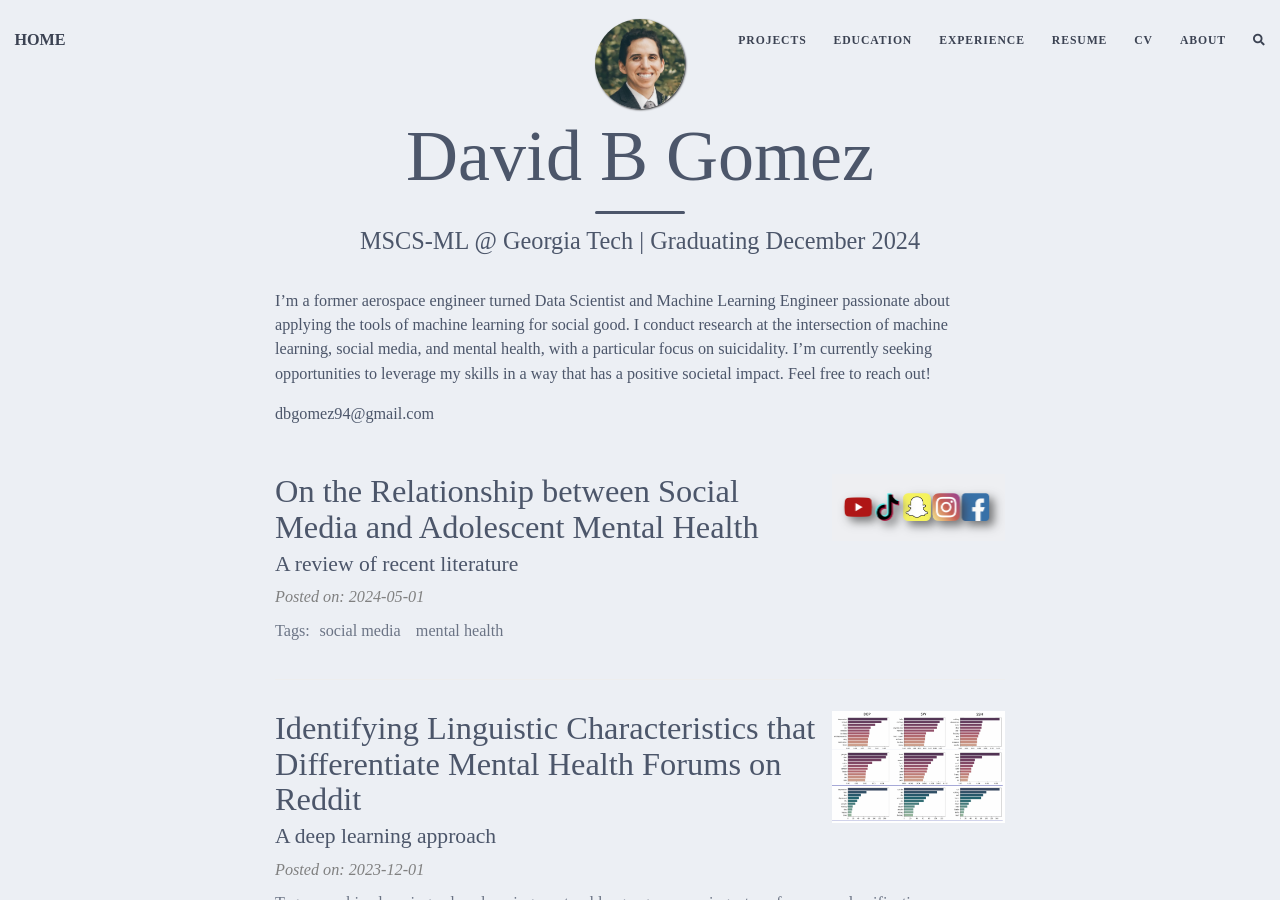
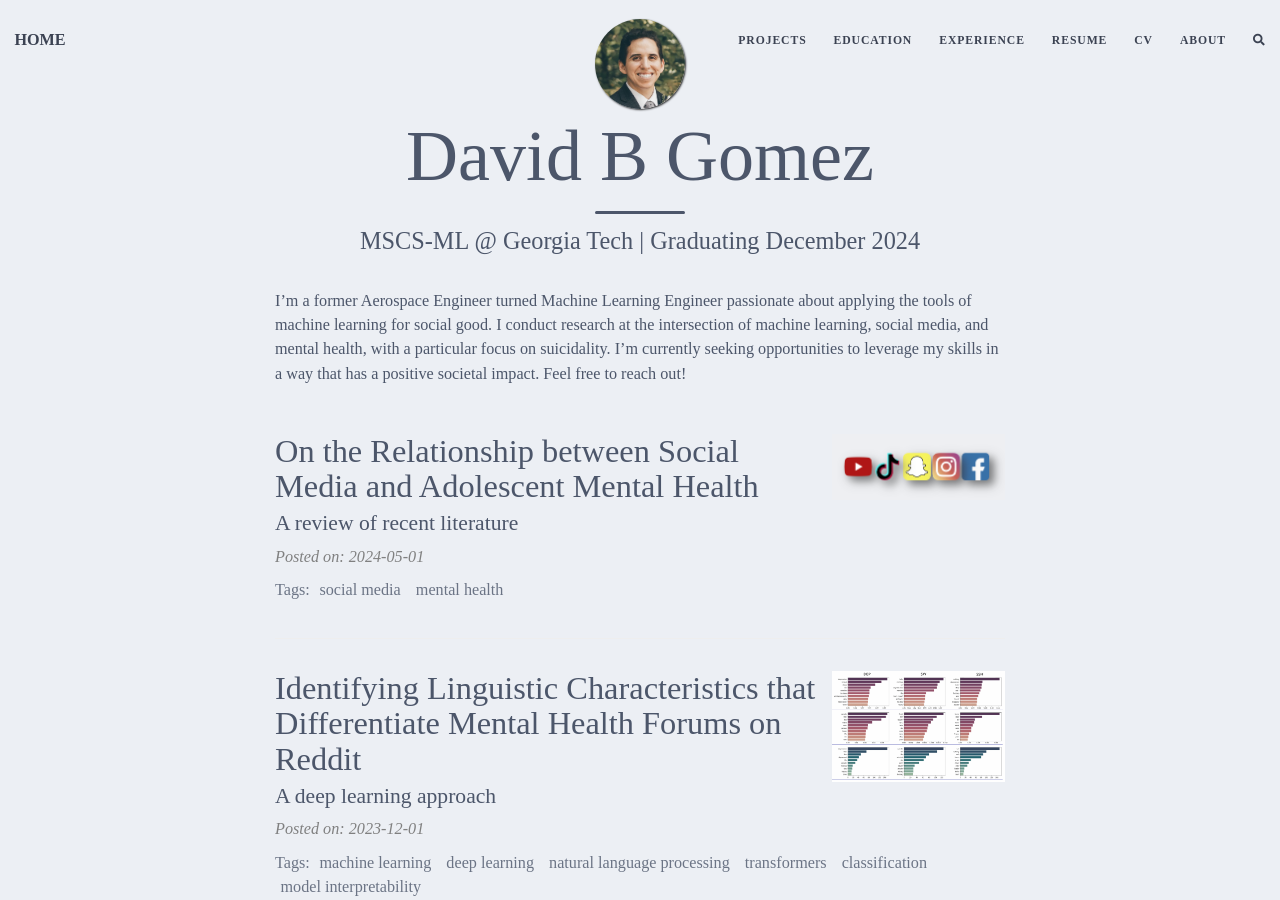
Before and after one commit to dbgomez94/dbgomez94.github.io, a Jekyll site: the page built from index.md, in a window 1280 px wide and 900 px high. Built offline with Jekyll 4.4.1, drawn with Linux system fonts in a browser that asks for light colours; nearby versions of some CDN libraries; the list of posts is cut into pages by our own code; comment, search, counter and statistics services are not loaded.

Commit message:
updating projects

```diff
--- a/index.md
+++ b/index.md
@@ -4,6 +4,4 @@ title: David B Gomez
 subtitle: MSCS-ML @ Georgia Tech | Graduating December 2024
 ---
 
-I'm a former aerospace engineer turned Data Scientist and Machine Learning Engineer passionate about applying the tools of machine learning for social good. I conduct research at the intersection of machine learning, social media, and mental health, with a particular focus on suicidality. I'm currently seeking opportunities to leverage my skills in a way that has a positive societal impact. Feel free to reach out!
-
-dbgomez94@gmail.com
+I'm a former Aerospace Engineer turned Machine Learning Engineer passionate about applying the tools of machine learning for social good. I conduct research at the intersection of machine learning, social media, and mental health, with a particular focus on suicidality. I'm currently seeking opportunities to leverage my skills in a way that has a positive societal impact. Feel free to reach out!
```
